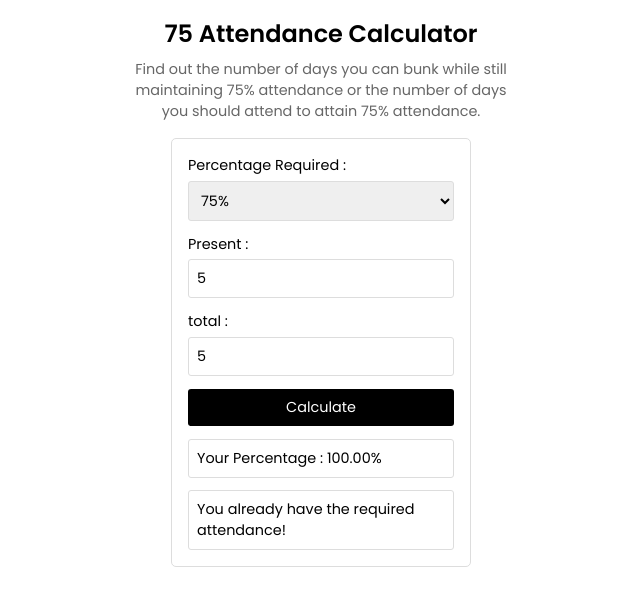
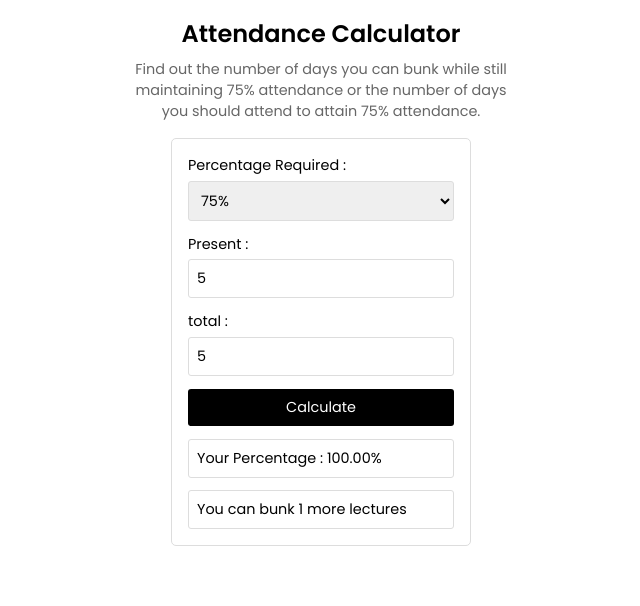
Before and after one commit to NikhilDhaliya/Projects_JS, a plain HTML site: page JS/Attendance_calculator.html in a window 1280 px wide. Both pictures are taken after typing "5", "5" into the empty fields and a click on the button "Calculate". Shown: the whole page, without its empty margins (319-959 px from the left). Drawn offline with Linux system fonts and the light colour scheme.

Commit message:
Attendance Caluculator

```diff
--- a/JS/Attendance_calculator.html
+++ b/JS/Attendance_calculator.html
@@ -91,7 +91,7 @@
 <body>
     <div class="headings">
         <h2>
-            75 Attendance Calculator
+            Attendance Calculator
         </h2>
         <p>
             Find out the number of days you can bunk while still maintaining 75% attendance or the number of days you
@@ -155,12 +155,13 @@
                 return;
             }
 
-            // Formula to calculate required lectures: (required% * total - present) / (100 - required%)
-            const additionalLectures = Math.ceil((requiredPercentage * totalDays - 100 * presentDays) / (100 - requiredPercentage));
+            const currentPercentage = (presentDays / totalDays) * 100;
 
-            if (additionalLectures <= 0) {
-                lecturesRequired.textContent = "You already have the required attendance!";
+            if (currentPercentage >= requiredPercentage) {
+                const bunkableLectures = Math.floor((presentDays * 100 / requiredPercentage) - totalDays);
+                lecturesRequired.textContent = `You can bunk ${bunkableLectures} more lectures`;
             } else {
+                const additionalLectures = Math.ceil((requiredPercentage * totalDays - 100 * presentDays) / (100 - requiredPercentage));
                 lecturesRequired.textContent = `You need to attend ${additionalLectures} more lectures to reach ${requiredPercentage}%`;
             }
         }
```
